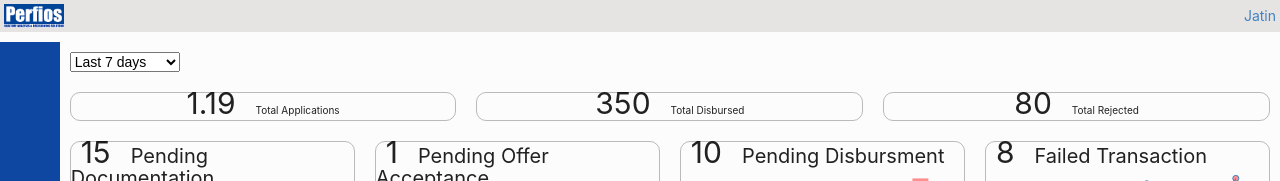
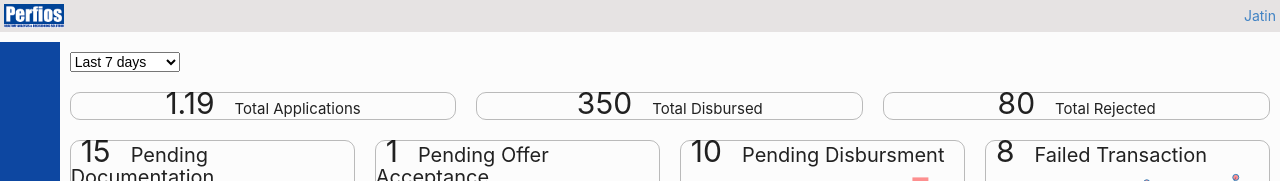
Before and after one commit to SHEIKHMOHAMMEDUMAR/UI_Prototype, a React (Create React App) app: page / in a window 1280 px wide. Shown: the top 181 px of the page. Built offline with nearby package versions, Linux system fonts and the light colour scheme.

Commit message:
loading option added

```diff
--- a/package.json
+++ b/package.json
@@ -12,6 +12,7 @@
     "@testing-library/jest-dom": "^5.16.2",
     "@testing-library/react": "^12.1.3",
     "@testing-library/user-event": "^13.5.0",
+    "axios": "^0.26.1",
     "react": "^17.0.2",
     "react-dom": "^17.0.2",
     "react-scripts": "^5.0.0",
--- a/src/App.js
+++ b/src/App.js
@@ -5,6 +5,7 @@ import "./App.css";
 import React from 'react'
 
 export default function App() {
+
   return (
     <div>
       <Topbar />
--- a/src/components/featureInfo/FeatureInfo.js
+++ b/src/components/featureInfo/FeatureInfo.js
@@ -1,15 +1,24 @@
 import "./featureInfo.css"
-import { React } from "react";
+import { React} from "react";
+import CircularProgress from '@mui/material/CircularProgress';
 
-export default function FeatureInfo({items}) {
-    return (
+export default function FeatureInfo({items, isLoading}) {
+    return isLoading ? (
     <div className="featured">
         {items.map((i)=>(
             <div className="featuredItem">
                 <span className="featuredMoney">{i.data}</span>
                 <span className="featuredTitle">{i.title}</span>
+                </div>))}
+            </div> ) :
+
+  (  <div className="featured">
+        {items.map((i)=>(
+            <div className="featuredItem">
+                <div><CircularProgress size={30}/></div>
+                <span className="featuredTitle">  {i.title}</span>
             </div>
         ))}
     </div>
-    )
+)
 }
--- a/src/components/featureInfo/featureInfo.css
+++ b/src/components/featureInfo/featureInfo.css
@@ -14,7 +14,7 @@
     text-align: center;
 }
 .featuredTitle{
-    font-size: 10px;
+    font-size: 15px;
     margin: 10px 10px;
 }
 .featuredMoney{
--- a/src/pages/home/Home.js
+++ b/src/pages/home/Home.js
@@ -3,7 +3,7 @@ import { userData2 } from '../../Data2';
 import { userData3 } from '../../Data3';
 import { userData4 } from '../../Data4';
 import { userData5 } from '../../Data5';
-import React, { useState } from 'react';
+import React, { useState, useEffect } from 'react';
 import "./home.css"
 import FeatureInfo from "../../components/featureInfo/FeatureInfo";
 import Chart from "../../components/chart/Chart";
@@ -12,6 +12,7 @@ import LSP from "../../components/lsp/LSP";
 
 const Home = () => {
   const [userData,setData] = useState(userData1);
+  const [isLoading,setLoading] = useState(false)
   const seldata = (e) => {
         if(e.target.value === "sevenDays"){
             setData(userData1);
@@ -29,6 +30,11 @@ const Home = () => {
           setData(userData5);
         }
     }
+  useEffect (() => {
+    setTimeout((userData)=> {
+      setLoading(true);
+    }, 3000)
+}, [])
 return(
     <div className="home">
         <div className="drop">
@@ -40,7 +46,7 @@ return(
                         <option value="oneYear">Last 1 year</option>
                     </select>
                 </div>
-                <FeatureInfo items={userData.featureInfo} />
+                <FeatureInfo items={userData.featureInfo} isLoading={isLoading} />
                 <Chart items={userData.charts} dataKey="Active User"/>
                 <div className="homeWidgets">
                     <Pyee items={userData.pieChart} dataKey="Active User"/>
```
Also changed, not shown: src/components/chart/Chart.js (+1 -9 lines), src/components/featureInfo/rolling.png (added).
